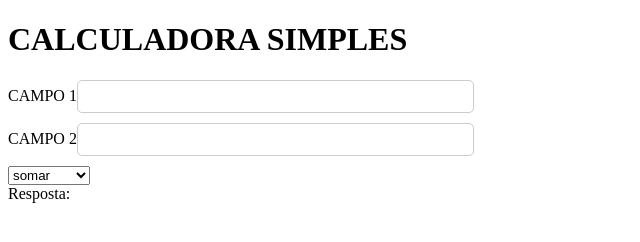
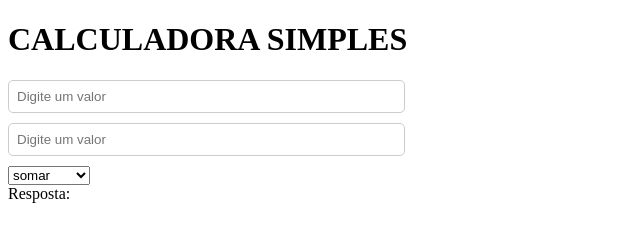
Before and after one commit to Dragaomac/Aula1_site, a plain HTML site: page index.html in a window 1280 px wide. Shown: the whole page, without its empty margins (0-640 px from the left). Drawn offline with Linux system fonts and the light colour scheme.

Commit message:
Update index.html

```diff
--- a/index.html
+++ b/index.html
@@ -8,9 +8,9 @@
 </head>
 <body>
     <h1>CALCULADORA SIMPLES</h1>
-    <td>CAMPO 1<input id="campo1" type="text" title="CAMPO 1"></td>
+    <td><input id="campo1" type="text" title="CAMPO 1" placeholder="Digite um valor"></td>
     <br>
-    <td>CAMPO 2<input id="campo2" type="text" title="CAMPO 2"></td>
+    <td><input id="campo2" type="text" title="CAMPO 2" placeholder="Digite um valor"></td>
     <br>
     <td><select id="operacao">
         <option>somar</option>
```
